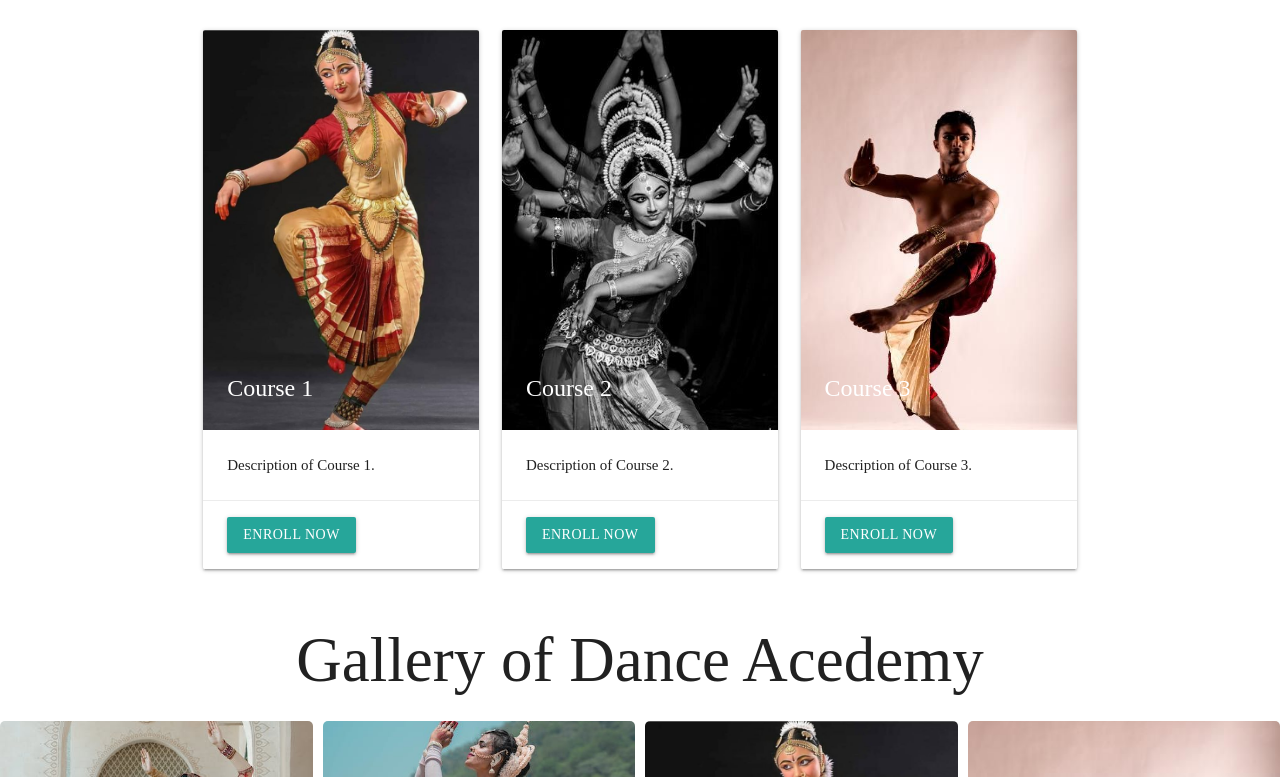
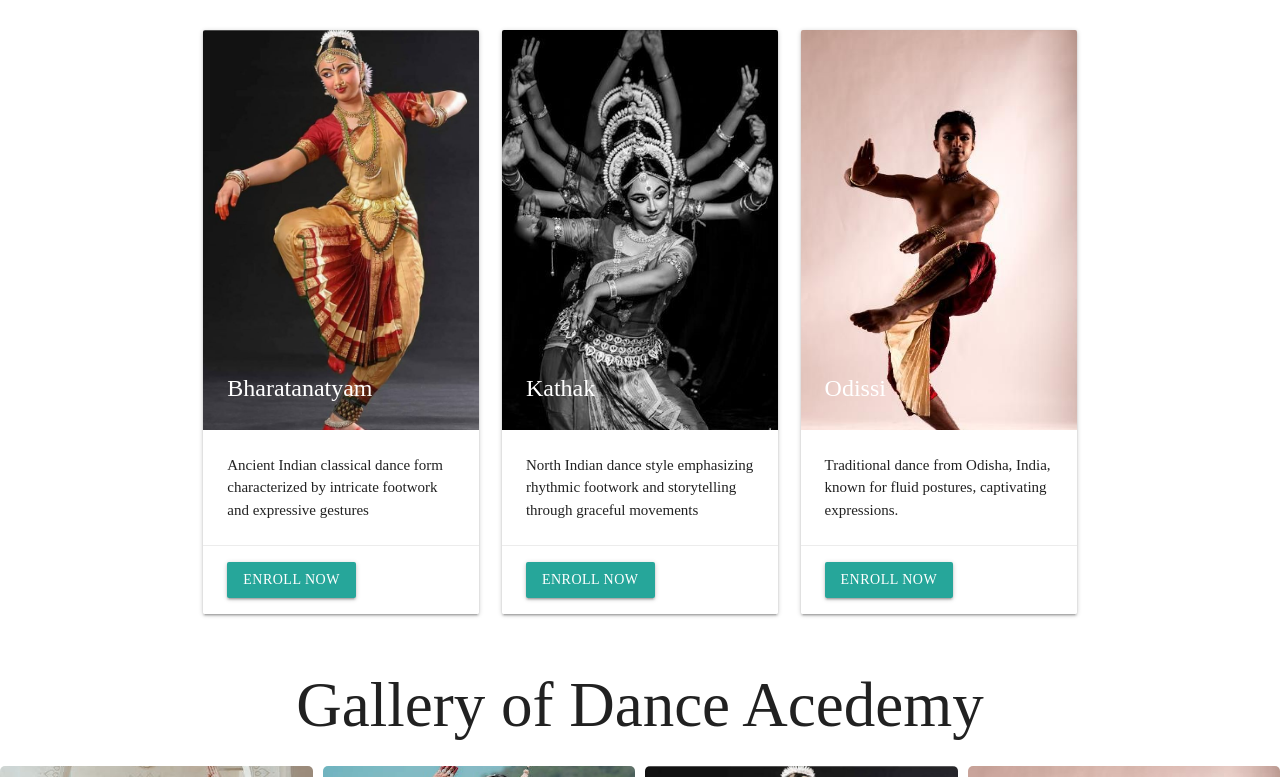
Before and after one commit to sidharthhhh/Dance2, a plain HTML site: page index.html in a window 1280 px wide. Shown: the part 914-1691 px from the top of the page. Drawn offline with nearby package versions, Linux system fonts and the light colour scheme.

Commit message:
content change

```diff
--- a/index.html
+++ b/index.html
@@ -74,7 +74,9 @@
       <div id="right">
         <div class="right-center">
           <h1 class="center-align">About us</h1>
-          <p class="center-align">Lorem ipsum, dolor sit amet consectetur adipisicing elit. Amet quo vero non nostrum.
+          <p class="center-align">Welcome to our esteemed academy celebrating the rich heritage of classical Indian
+            dance through expert training, cultural immersion, and artistic expression. Join us on this captivating
+            journey.
           </p>
         </div>
       </div>
@@ -89,10 +91,11 @@
         <div class="card">
           <div class="card-image">
             <img src="./images/d14.jpg" alt="Course 1">
-                    <span class="card-title">Course 1</span>
+            <span class="card-title">
+              Bharatanatyam</span>
           </div>
           <div class="card-content">
-                    <p>Description of Course 1.</p>
+            <p> Ancient Indian classical dance form characterized by intricate footwork and expressive gestures</p>
           </div>
           <div class="card-action">
             <a href="#" class="btn">Enroll Now</a>
@@ -103,10 +106,10 @@
         <div class="card">
           <div class="card-image">
             <img src="./images/d12.jpg" alt="Course 2">
-                    <span class="card-title">Course 2</span>
+            <span class="card-title">Kathak</span>
           </div>
           <div class="card-content">
-                    <p>Description of Course 2.</p>
+            <p>North Indian dance style emphasizing rhythmic footwork and storytelling through graceful movements</p>
           </div>
           <div class="card-action">
             <a href="#" class="btn">Enroll Now</a>
@@ -117,13 +120,13 @@
         <div class="card">
           <div class="card-image">
             <img src="./images/d15.jpg" alt="Course 3">
-                    <span class="card-title">Course 3</span>
+            <span class="card-title">Odissi</span>
           </div>
           <div class="card-content">
-                    <p>Description of Course 3.</p>
+            <p>Traditional dance from Odisha, India, known for fluid postures, captivating expressions.</p>
           </div>
           <div class="card-action">
-                    <a href="#" class="btn">Enroll Now</a>
+            <a href="#" class="btn rounded">Enroll Now</a>
           </div>
         </div>
       </div>
```
Lines whose indentation alone changed are shown as unchanged.
